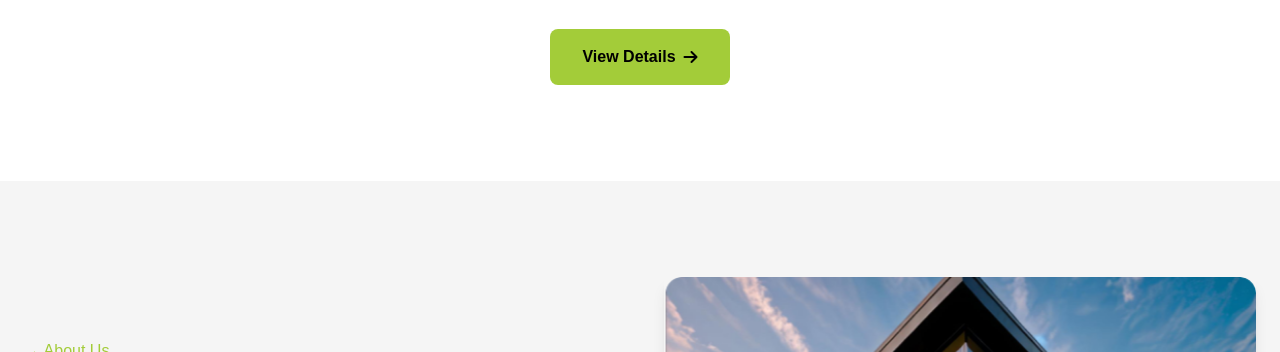
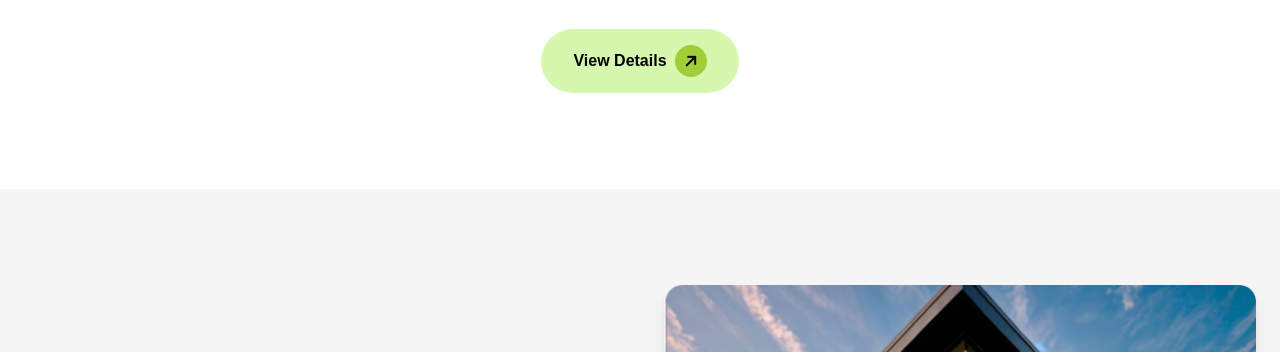
Before and after one commit to AsadullaKhatami/Rinterio-Interior, a plain HTML site: page index.html in a window 1280 px wide. Shown: the part 748-1100 px from the top of the page. Drawn offline with nearby package versions, Linux system fonts and the light colour scheme.

Commit message:
hero section done!

```diff
--- a/index.html
+++ b/index.html
@@ -60,8 +60,8 @@
                 <p class="mt-6 max-w-2xl mx-auto text-zinc-600 dark:text-zinc-400">
                     The barn house captivates with its blend of rustic charm and modern sophistication, featuring weathered wood, sleek metal accents, and large windows that flood the space with natural light.
                 </p>
-                <button class="mt-8 bg-lime-green text-black font-bold py-4 px-8 rounded-lg flex items-center mx-auto">
-                    View Details <i class="fas fa-arrow-right ml-2"></i>
+                <button class="mt-8 bg-[#ABEF5F80] text-black font-bold py-4 px-8 rounded-full flex items-center mx-auto">
+                    View Details <i class="fas fa-arrow-right ml-2 h-8 w-8 bg-lime-green p-2 rounded-full -rotate-45"></i>
                 </button>
             </div>
         </section>
```
